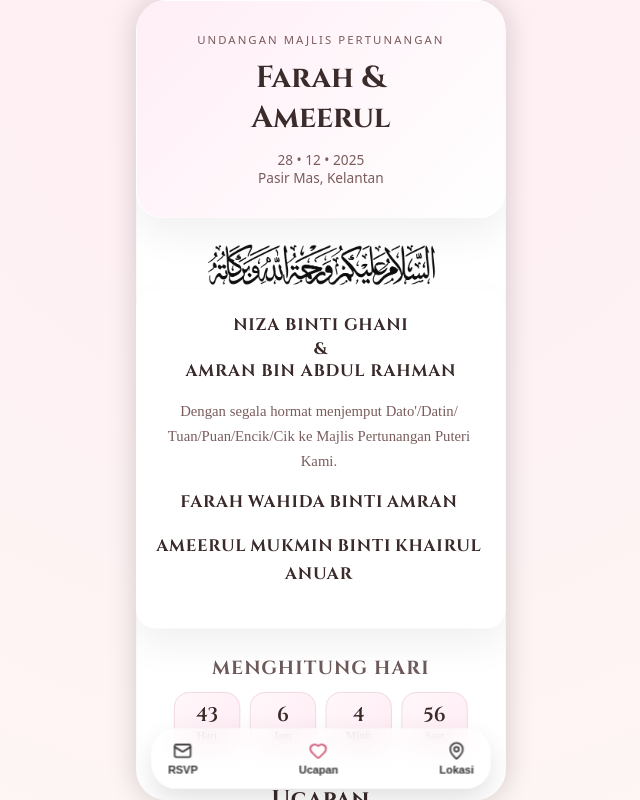
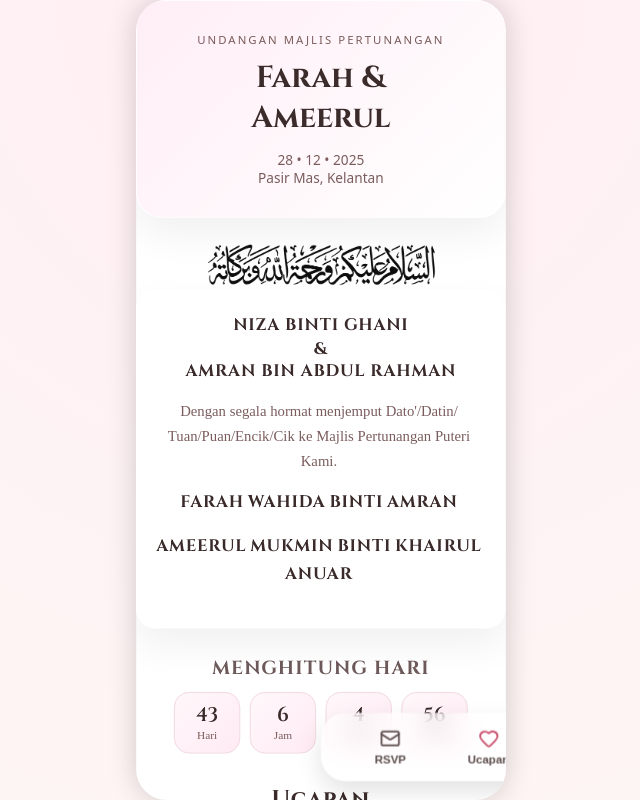
Before and after one commit to haseokaybee/wedding-invite, a React (Vite) app: page / in a window 1280 px wide. Both pictures are taken after a click on the button "✨ Buka Kad ✨". Shown: the whole page, without its empty margins (319-959 px from the left). Built offline with nearby package versions, Linux system fonts and the light colour scheme; no server answers; the database is empty.

Commit message:
Kemaskini

```diff
--- a/src/components/BottomMenu.jsx
+++ b/src/components/BottomMenu.jsx
@@ -17,41 +17,42 @@ export default function BottomMenu({ onOpenRSVP, onOpenWishes }) {
       animate={{ y: 0, opacity: 1 }}
       transition={{ duration: 0.45, ease: "easeOut" }}
       style={{
-        position: "absolute",
-        bottom: "12px",
-        left: "4%",
+        position: "fixed",                 // ⭐ Fixed to screen
+        bottom: "20px",                    // Lift above screen bottom
+        left: "50%",                       // ⭐ Perfect center horizontally
         transform: "translateX(-50%)",
 
-        width: "92%",
-        maxWidth: "360px",
+        width: "92%",                      // ⭐ Wider menu
+        maxWidth: "430px",                 // fits iPhone Pro Max beautifully
 
-        background: "rgba(255, 255, 255, 0.60)",
+        background: "rgba(255, 255, 255, 0.55)", // ⭐ Transparent glass
         backdropFilter: "blur(12px)",
-        padding: "14px 18px",
 
+        padding: "16px 24px",
         borderRadius: "26px",
         boxShadow: "0 12px 28px rgba(0,0,0,0.12)",
 
         display: "flex",
-        justifyContent: "space-between",
+        justifyContent: "space-around",
         alignItems: "center",
+        zIndex: 9999,
       }}
     >
       {/* RSVP */}
       <button onClick={onOpenRSVP} style={btnStyle}>
-        <Mail size={20} color="#333" />
+        <Mail size={22} color="#5a4a4a" />
         <span style={labelStyle}>RSVP</span>
       </button>
 
-      {/* Wishes */}
+      {/* Ucapan */}
       <button onClick={onOpenWishes} style={btnStyle}>
-        <Heart size={20} color="#c94a6a" />
+        <Heart size={22} color="#c94a6a" />
         <span style={labelStyle}>Ucapan</span>
       </button>
 
-      {/* Location → opens Google Maps */}
+      {/* Location */}
       <button onClick={openMap} style={btnStyle}>
-        <MapPin size={20} color="#333" />
+        <MapPin size={22} color="#5a4a4a" />
         <span style={labelStyle}>Lokasi</span>
       </button>
     </motion.div>
@@ -62,14 +63,14 @@ const btnStyle = {
   display: "flex",
   flexDirection: "column",
   alignItems: "center",
-  background: "transparent",
+  background: "transparent",  // transparent button
   border: "none",
   cursor: "pointer",
 };
 
 const labelStyle = {
-  fontSize: "0.72rem",
+  fontSize: "0.76rem",
   fontWeight: 600,
   marginTop: "4px",
-  color: "#333",
+  color: "#5a4a4a",
 };
```
